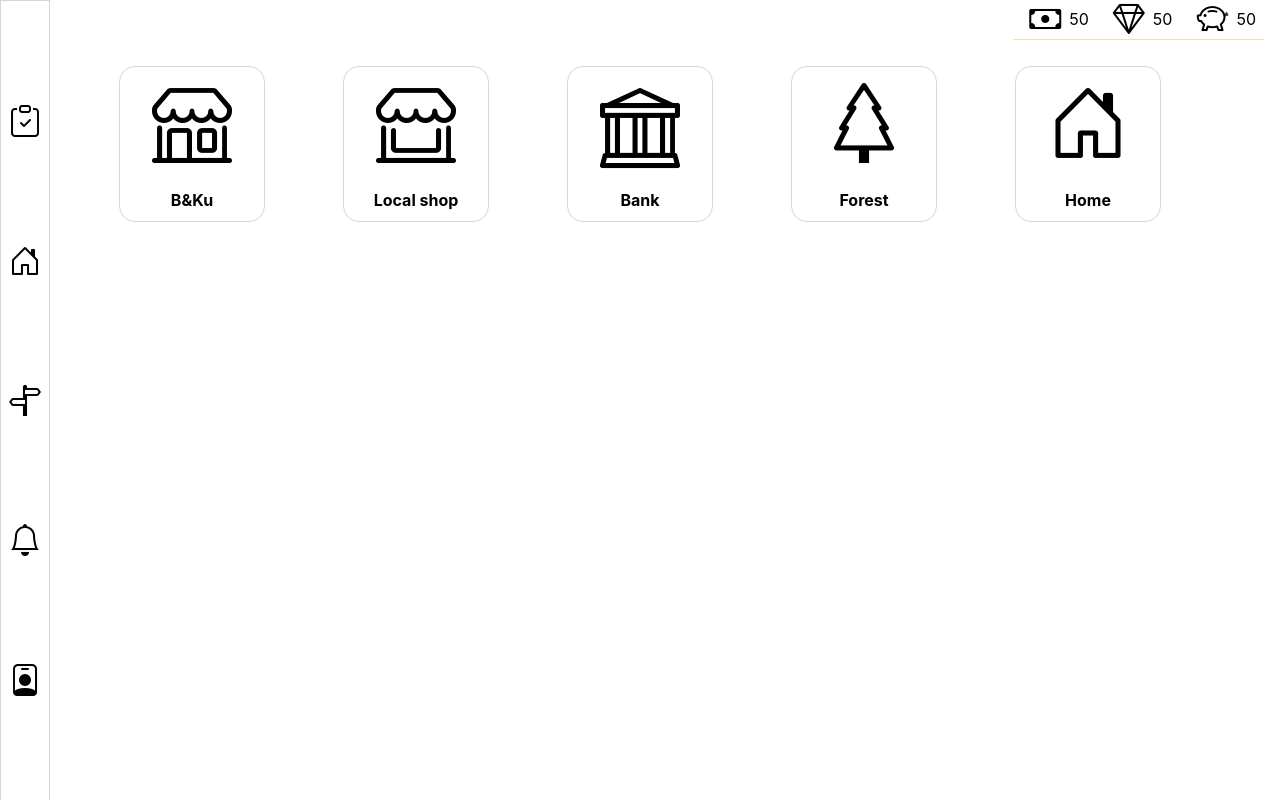
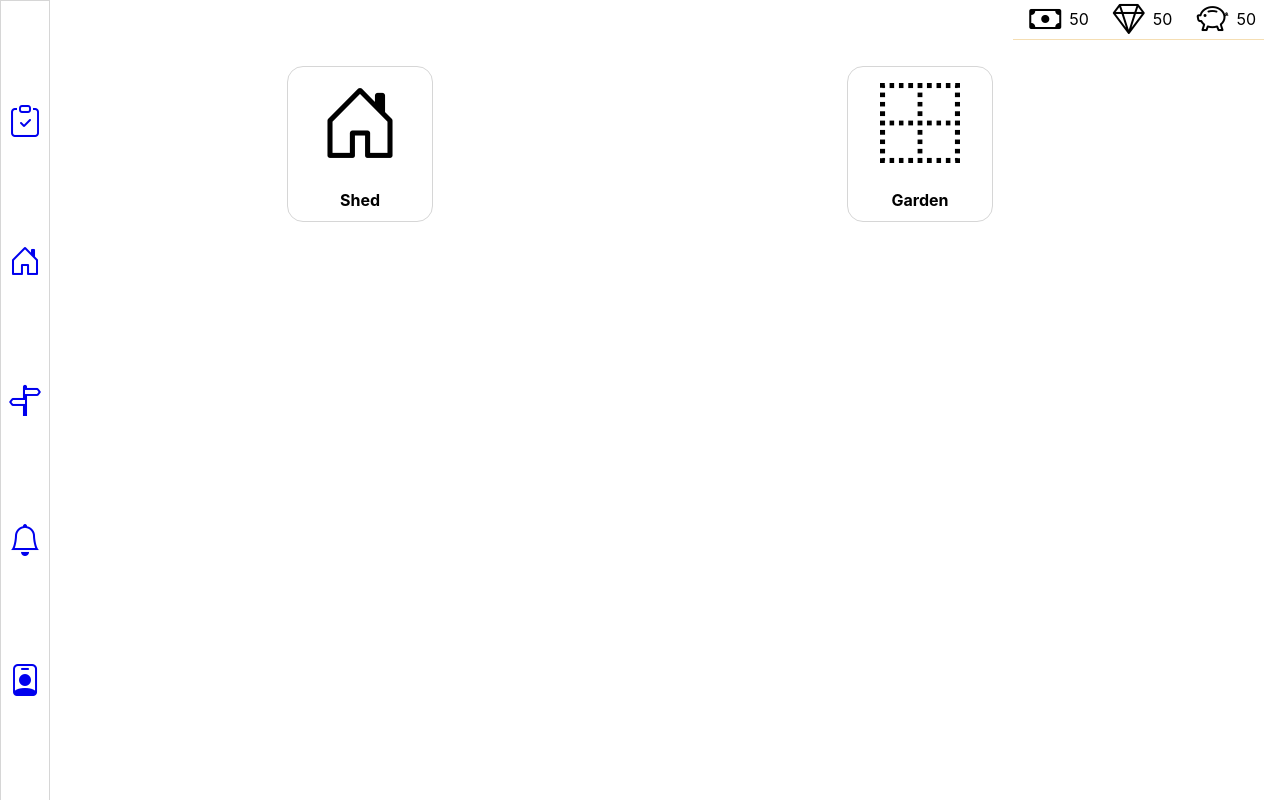
Before and after one commit to istvnemeth1/Lumber-Yard, a React (Create React App) app in the folder client/: page / in a window 1280 px wide. Built offline with nearby package versions, Linux system fonts and the light colour scheme.

Commit message:
Messing with Links

```diff
--- a/client/src/App.js
+++ b/client/src/App.js
@@ -1,19 +1,33 @@
 import React, { Component } from 'react';
 import './App.css';
 import Index from './components/Index.js';
+import Home from './components/Menu/Home.js';
+import Village from './components/Menu/Village.js';
+import Notification from './components/Menu/Notification.js';
+import Todo from './components/Menu/Todo.js';
+import Settings from './components/Menu/Settings.js';
 import {BrowserRouter, Route, Switch} from 'react-router-dom';
 import Error from './components/404.js';
 
 class App extends Component {
   state = {
-    loading:'Loading ...'
+    home:<Home/>,
+    todo:<Todo/>,
+    menu:<Village/>,
+    notification:<Notification/>,
+    settings:<Settings/>
   }
   render(){
     return (
       <>
       <BrowserRouter>
         <Switch>
-          <Route path="/" render={() => <Index data={this.state.loading} title={'pityu'} />} />
+          <Route exact path="/" render={() => <Index data={this.state.home} />} />
+          <Route path="/todo" render={() => <Index data={this.state.todo} />} />
+          <Route path="/home" render={() => <Index data={this.state.home} />} />
+          <Route path="/menu" render={() => <Index data={this.state.menu} />} />
+          <Route path="/notification" render={() => <Index data={this.state.notification} />} />
+          <Route path="/settings" render={() => <Index data={this.state.settings} />} />
           <Route component={Error} />
         </Switch>
       </BrowserRouter>
--- a/client/src/components/Index.js
+++ b/client/src/components/Index.js
@@ -1,19 +1,15 @@
 import React from 'react';
-import Village from './Menu/Village.js';
 import Navbar from './Navbar.js';
 
 const Index = props => {
     return (
         <>
-            <Navbar/>
-            <div class="main">
-                {/* Here comes the chosen menu */}
-                {/* Village Proba */}
-                <Village />
-            </div>
-            {/* <h1>{props.data}</h1> */}
+        <Navbar />
+        <div class="main">
+            {props.data}
+        </div>
         </>
-    );
-}
+    )
+};
 
 export default Index;
--- a/client/src/components/Navbar.js
+++ b/client/src/components/Navbar.js
@@ -1,29 +1,35 @@
 import React from 'react'
-
+import { NavLink } from 'react-router-dom'
 
 
 const Navbar = () => {
-    // const menuButton = document.querySelector('.todo');
-    // menuButton.addEventListener('click', () => {
-    //     if (this.)
-    // })
     return (
         <navbar class="sticky center">
+            <NavLink to='/todo'>
             <div class="todo">
                 <i class="bi bi-clipboard-check"></i>
             </div>
+            </NavLink>
+            <NavLink to='/home'>
                 <div class="home">
                     <i class="bi bi-house-door"></i>
                 </div>
+            </NavLink>
+            <NavLink to='/menu'>
                 <div class="menu">
                     <i class="bi bi-signpost-split"></i>
                 </div>
+            </NavLink>
+            <NavLink to='/notification'>
                 <div class="notification">
                     <i class="bi bi-bell"></i>
                 </div>
+            </NavLink>
+            <NavLink to='/settings'>
                 <div class="setings">
                     <i class="bi bi-person-badge"></i>
                 </div>
+            </NavLink>
             <div class="right">
                 <div class="cash">
                     <i class="bi bi-cash"></i>
```
Also changed, not shown: client/src/components/Menu/Notification.js (added), client/src/components/Menu/Settings.js (added), client/src/components/Menu/Todo.js (added). Lines whose indentation alone changed are shown as unchanged.
